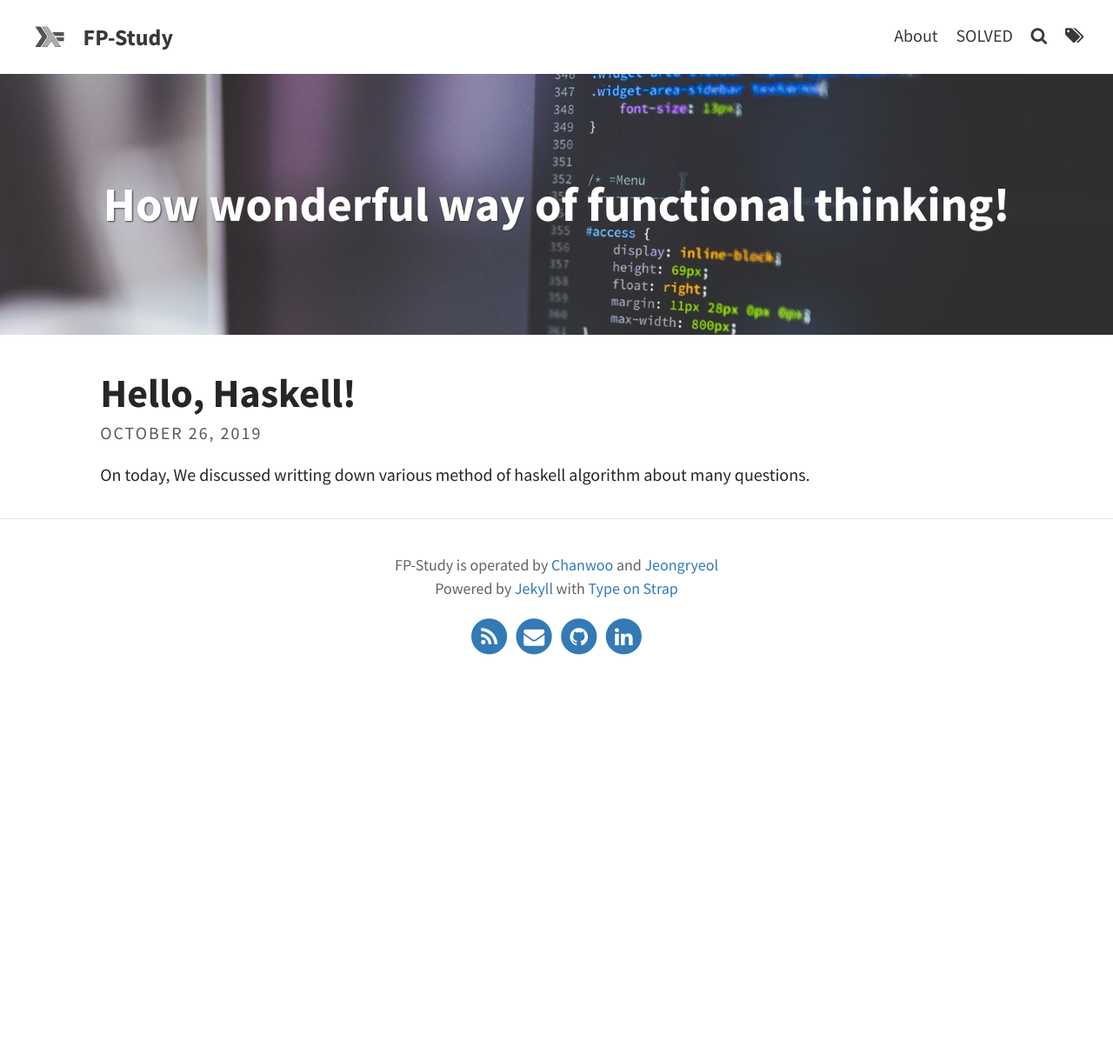
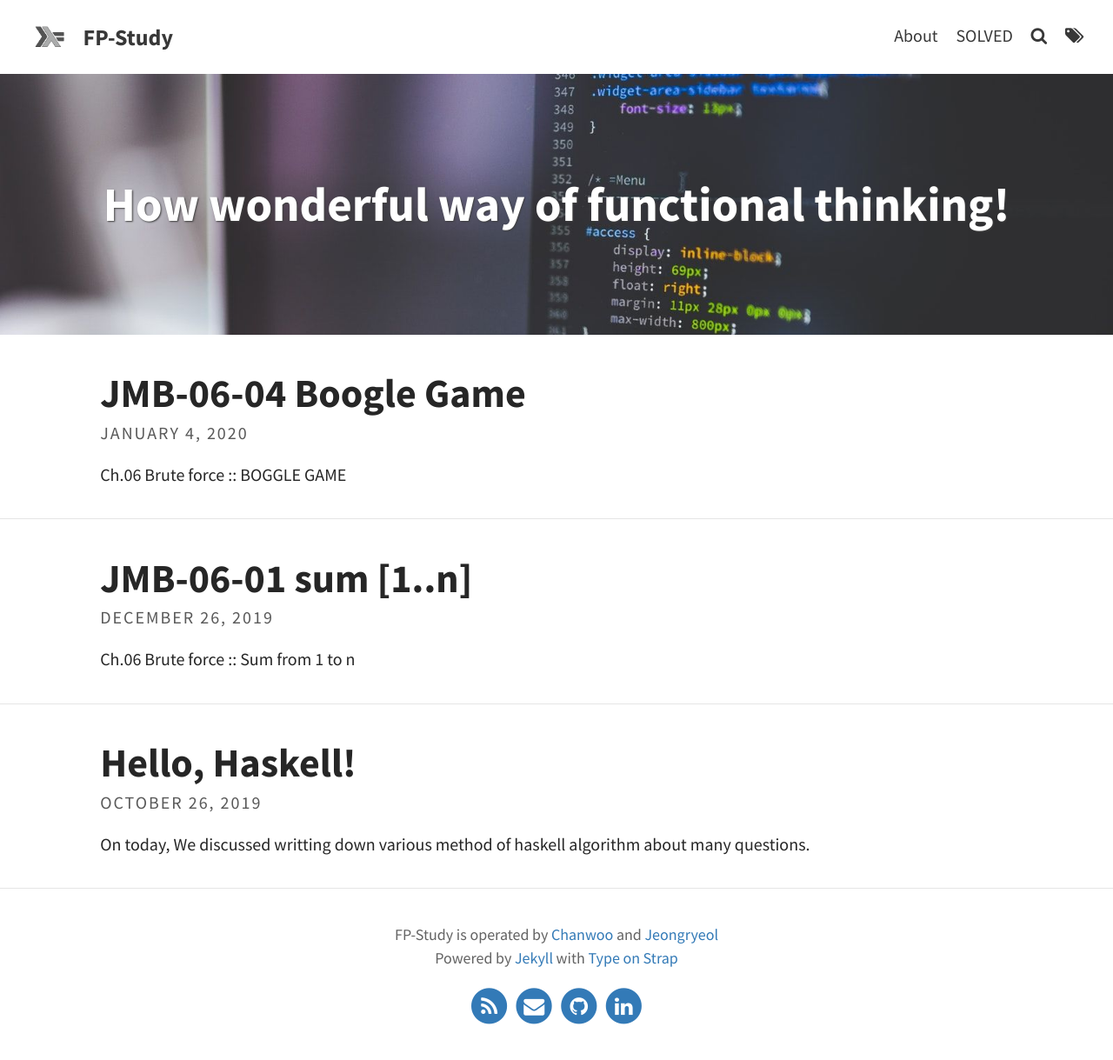
Before and after one commit to sponge-jl-old-func/fp-study.github.io, a Jekyll site: the page built from index.html, in a window 1280 px wide. Shown: the whole page at 87% size. Built offline with Jekyll 4.4.1, drawn with Linux system fonts in a browser that asks for light colours; nearby versions of some CDN libraries; library files that are not in the unit come from our copies; the list of posts is cut into pages by our own code; before the commit the page ends 900 px from its top, so only the background shows below that.

Commit message:
Post JMB-06-01 + etc.

```diff
--- a/_data/social.yml
+++ b/_data/social.yml
@@ -28,7 +28,7 @@ share:
   facebook: true
   twitter: true
   tumblr: true
-  pinterest: true
+  pinterest:
   pocket:
   reddit:
   linkedin: true
--- /dev/null
+++ b/_posts/2019-12-26-JMB-06-01.md
@@ -0,0 +1,33 @@
+---
+layout: post
+title: "JMB-06-01 sum [1..n]"
+tags: [solved, ch06]
+excerpt_separator: <!--more-->
+---
+
+
+**Ch.06** Brute force :: **Sum from 1 to n**
+<!--more--> << [Algorithm Problem Solving Strategies](https://book.algospot.com/) book#1
+
+---
+
+### Solved
+
+It's so simple trick. Devide a part of plus previous summary, then call recursively.
+
+{% highlight haskell linenos %}
+recursive :: Int -> Int
+recursive n
+  | n <= 0    = 0
+  | otherwise = n + recursive (n-1)
+
+main :: IO()
+main = do
+  -- if, n = 10
+  outputInt <- return $ recursive 10
+  putStrLn $ show outputInt
+{% endhighlight %}
+
+[Click to view haskell code](https://github.com/fp-study/fp-study.github.io/blob/master/_haskell/2020-1-JongManBook/06-brute-force/06-01-sum-from-1-to-n_SOLVED.hs)
+
+---
--- /dev/null
+++ b/_posts/2020-01-04-JMB-06-04.md
@@ -0,0 +1,23 @@
+---
+layout: post
+title: "JMB-06-04 Boogle Game"
+tags: [solved, ch06]
+excerpt_separator: <!--more-->
+---
+
+**Ch.06** Brute force :: **BOGGLE GAME** <!--more--> [(click for detail)](https://algospot.com/judge/problem/read/BOGGLE)
+<!--more--> << [Algorithm Problem Solving Strategies](https://book.algospot.com/) book#1
+
+---
+
+### Solved
+
+comment
+
+{% highlight haskell linenos %}
+comming soon
+{% endhighlight %}
+
+[Click to view haskell code](https://github.com/fp-study/fp-study.github.io/blob/master/_haskell/2020-1-JongManBook/06-brute-force/)
+
+---
--- a/_sass/base/_global.scss
+++ b/_sass/base/_global.scss
@@ -14,7 +14,7 @@ figure {
 }
 
 pre {
-  overflow-x: scroll;
+  //overflow-x: scroll;
 }
 
 html {
--- a/_sass/external/_syntax.scss
+++ b/_sass/external/_syntax.scss
@@ -70,12 +70,12 @@ code.highlighter-rouge {
  .err{ /* Error */ color:$base08}
  .k{ /* Keyword */ color:$base0e}
  .l{ /* Literal */ color:$base09}
- .n{ /* Name */ color:$base05}
- .o{ /* Operator */ color:$base0c}
+ .n{ /* Name */ color:$base06}
+ .o{ /* Operator */ color:$base09}
  .p{ /* Punctuation */ color:$base05}
  .cm{ /* Comment.Multiline */ color:$base04}
  .cp{ /* Comment.Preproc */ color:$base04}
- .c1{ /* Comment.Single */ color:$base04}
+ .c1{ /* Comment.Single */ color:$base03; font-weight:bold}
  .cs{ /* Comment.Special */ color:$base04}
  .gd{ /* Generic.Deleted */ color:$base08}
  .ge{ /* Generic.Emph */ font-style:italic}
@@ -111,7 +111,7 @@ code.highlighter-rouge {
  .w{ /* Text.Whitespace */ color:$base05}
  .mf{ /* Literal.Number.Float */ color:$base09}
  .mh{ /* Literal.Number.Hex */ color:$base09}
- .mi{ /* Literal.Number.Integer */ color:$base09}
+ .mi{ /* Literal.Number.Integer */ color:$base0d; font-weight: bold}
  .mo{ /* Literal.Number.Oct */ color:$base09}
  .sb{ /* Literal.String.Backtick */ color:$base0b}
  .sc{ /* Literal.String.Char */ color:$base05}
```
Also changed, not shown: 3 other files.
